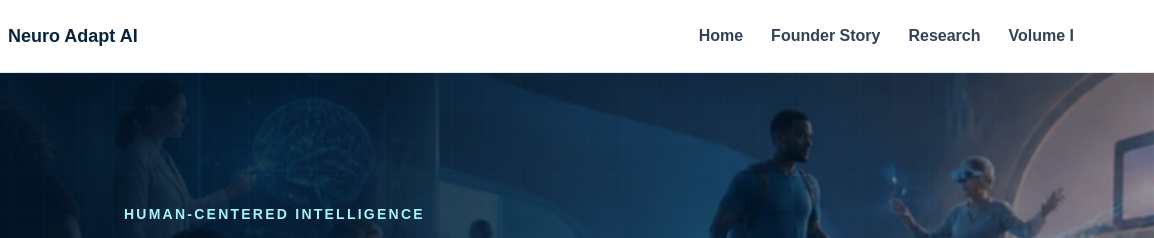
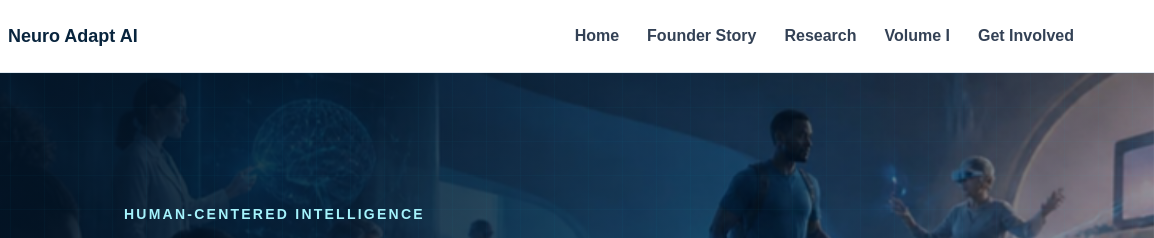
Before and after one commit to DesaraeMcnair/NeuroAdaptAi.github.io, a plain HTML site: page index.html in a window 1280 px wide. Shown: the top 238 px of the page, 126-1280 px from the left. Drawn offline with Linux system fonts and the light colour scheme.

Commit message:
Add 'Get Involved' link to navigation

```diff
--- a/index.html
+++ b/index.html
@@ -55,7 +55,9 @@
             <a href="volume1.html">
                 Volume I
             </a>
-
+ <a href="getinvolved.html">
+        Get Involved
+    </a>
         </nav>
 
     </div>
```
